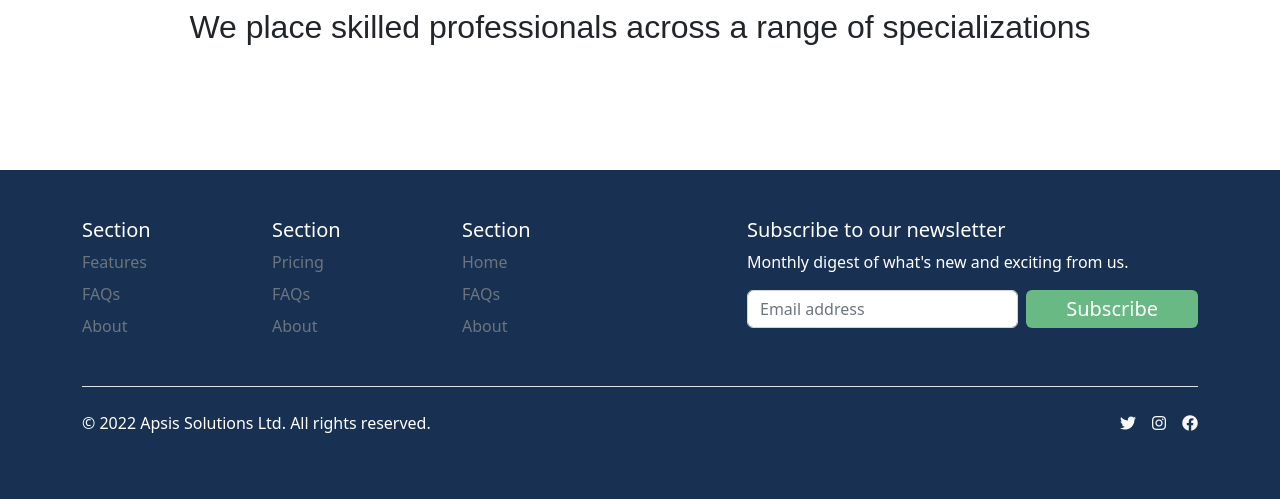
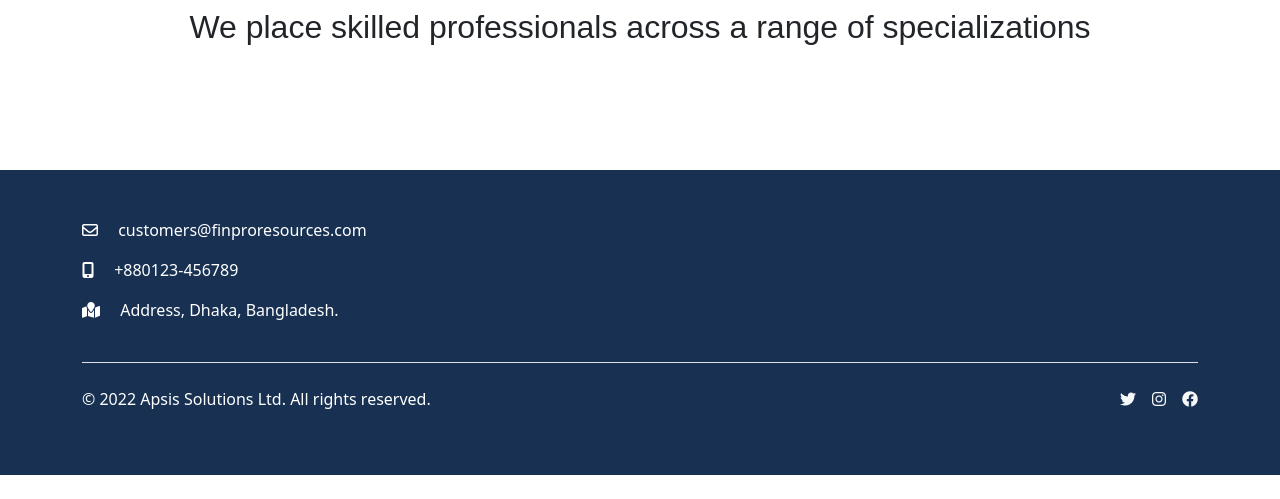
Before and after one commit to ashiful-apsis/Bootstrap-Landings, a plain HTML site: page index.html in a window 1280 px wide. Shown: the part 1388-1887 px from the top of the page. After the commit the page ends 1863 px from the top, so only its background shows below. Drawn offline with nearby package versions, Linux system fonts and the light colour scheme; a web font is replaced by a local one.

Commit message:
footer Update

```diff
--- a/index.html
+++ b/index.html
@@ -26,7 +26,7 @@
                                 <p class="ip_card_text"> Hire skilled professionals on a temporary basis for short- or
                                     long-term assignments. </p>
                                 <div class="ip_btn_div">
-                                    <a target="_blank" href="contact.html" class="ip_btn_info"> Contact Us</a>
+                                    <a href="contact.html" class="ip_btn_info"> Contact Us</a>
                                 </div>
                             </div>
                         </div>
@@ -38,7 +38,7 @@
                                 <p class="ip_card_text"> Add full-time employees — early- to mid-career or executive
                                     level. </p>
                                 <div class="ip_btn_div">
-                                    <a target="_blank" href="contact.html" class="ip_btn_info"> Contact Us</a>
+                                    <a href="contact.html" class="ip_btn_info"> Contact Us</a>
                                 </div>
                             </div>
                         </div>
@@ -50,7 +50,7 @@
                                 <p class="ip_card_text"> Access deep consulting expertise or specialized project teams
                                     to solve business challenges. </p>
                                 <div class="ip_btn_div">
-                                    <a target="_blank" href="contact.html" class="ip_btn_info"> Contact Us</a>
+                                    <a href="contact.html" class="ip_btn_info"> Contact Us</a>
                                 </div>
                             </div>
                         </div>
@@ -102,34 +102,22 @@
         <div class="container">
             <footer class="py-5">
                 <div class="row">
-                    <div class="col-6 col-md-2 mb-3">
-                        <h5>Section</h5>
+                    <div class="col-12 col-md-12">
                         <ul class="nav flex-column">
-                            <li class="nav-item mb-2"><a href="#" class="nav-link p-0 text-muted">Features</a></li>
-                            <li class="nav-item mb-2"><a href="#" class="nav-link p-0 text-muted">FAQs</a></li>
-                            <li class="nav-item mb-2"><a href="#" class="nav-link p-0 text-muted">About</a></li>
+                            <li class="nav-item">
+                                <p> <i class="fa-regular fa-envelope pe-3"></i>  customers@finproresources.com</p>
+                            </li>
+                            <li class="nav-item">
+                                <p><i class="fa-solid fa-mobile-screen-button pe-3"></i> +880123-456789</p>
+                            </li>
+                            <li class="nav-item">
+                                <p><i class="fa-solid fa-map-location pe-3"></i> Address, Dhaka, Bangladesh.</p>
+                            </li>
                         </ul>
                     </div>
 
-                    <div class="col-6 col-md-2 mb-3">
-                        <h5>Section</h5>
-                        <ul class="nav flex-column">
-                            <li class="nav-item mb-2"><a href="#" class="nav-link p-0 text-muted">Pricing</a></li>
-                            <li class="nav-item mb-2"><a href="#" class="nav-link p-0 text-muted">FAQs</a></li>
-                            <li class="nav-item mb-2"><a href="#" class="nav-link p-0 text-muted">About</a></li>
-                        </ul>
-                    </div>
 
-                    <div class="col-6 col-md-2 mb-3">
-                        <h5>Section</h5>
-                        <ul class="nav flex-column">
-                            <li class="nav-item mb-2"><a href="#" class="nav-link p-0 text-muted">Home</a></li>
-                            <li class="nav-item mb-2"><a href="#" class="nav-link p-0 text-muted">FAQs</a></li>
-                            <li class="nav-item mb-2"><a href="#" class="nav-link p-0 text-muted">About</a></li>
-                        </ul>
-                    </div>
-
-                    <div class="col-md-5 offset-md-1 mb-3">
+                    <!-- <div class="col-md-5 offset-md-1 mb-3">
                         <form>
                             <h5>Subscribe to our newsletter</h5>
                             <p>Monthly digest of what's new and exciting from us.</p>
@@ -139,7 +127,7 @@
                                 <button class="btn btn-primary" type="button">Subscribe</button>
                             </div>
                         </form>
-                    </div>
+                    </div> -->
                 </div>
 
                 <div class="d-flex flex-column flex-sm-row justify-content-between pt-4 mt-4 border-top">
```
Also changed, not shown: contact.html (+12 -24 lines).
